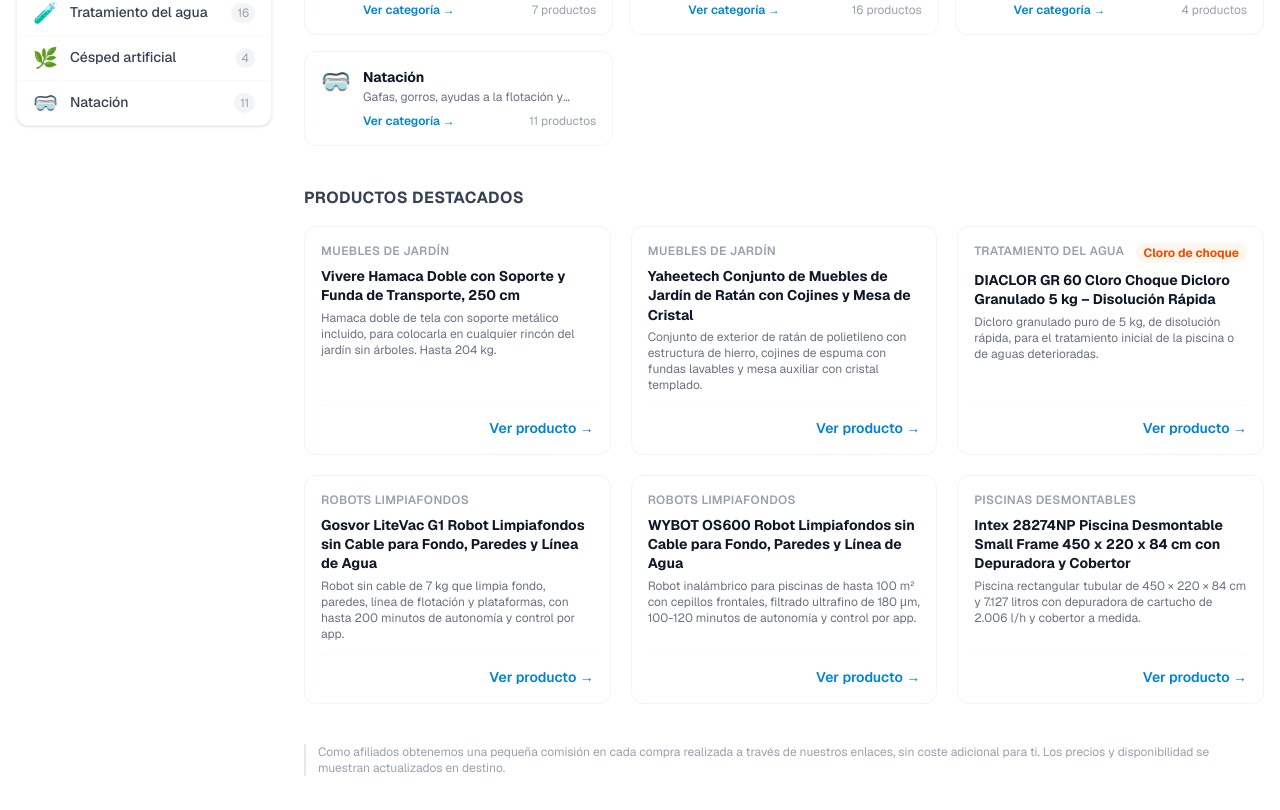
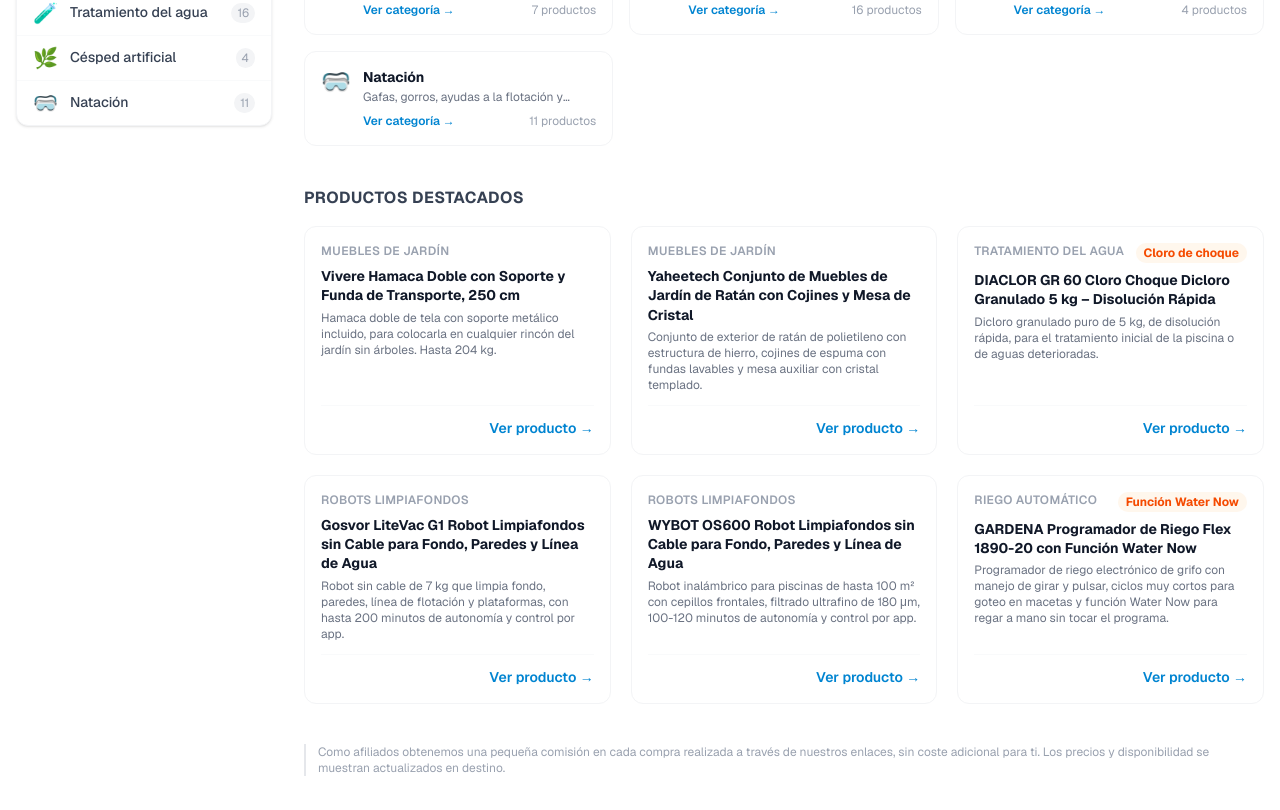
Before and after one commit to mktweb360/guiadelpiscina, a Next.js app: page /tienda in a window 1280 px wide. Shown: the part 512-1322 px from the top of the page. Built offline with nearby package versions, Linux system fonts and the light colour scheme.

Commit message:
Stock de Amazon 27/10: Ultra XTR 549x274 sin compra (unavailable); Small Frame 450x220 vuelve a la 28273NP (B000XO2RV8) y la depuradora 26644 pasa a 26644FR (B07NDR496D)

```diff
--- a/data/products.ts
+++ b/data/products.ts
@@ -63,8 +63,9 @@
   },
   {
     slug: "intex-26644-depuradora-arena",
-    name: "INTEX 26644 Krystal Clear Depuradora Arena 4.000 L/h",
-    asin: "B099F9MQG4",
+    // 27/10/2026: B099F9MQG4 sin compra; se cambia por la misma depuradora en su referencia 26644FR (B07NDR496D), vendida por Yeppon.
+    name: "INTEX 26644FR Krystal Clear Depuradora Arena 4.000 L/h",
+    asin: "B07NDR496D",
     image: "/images/products/intex-26644-depuradora-arena.jpg",
     category: "Depuradoras",
     categorySlug: "depuradoras",
@@ -75,8 +76,8 @@
     reviewCount: 1850,
     shortDescription: "Depuradora de arena compacta para piscinas de hasta 29.100 L con panel digital y skimmer de superficie.",
     fullDescription: "La INTEX 26644 es la opción perfecta para piscinas desmontables de tamaño medio. Con un caudal de 4.000 L/h y depósito de 12 kg de arena, incluye panel digital con ciclos programables de 1 a 12 horas. Compatible con piscinas Easy Set, Metal Frame y Prism Frame con conexiones de 38 mm.",
-    pros: ["Ideal para piscinas hasta 29.100 L", "Programación de 1 a 12 horas", "Prefiltro exterior incluido", "6 modos de funcionamiento", "Precio competitivo"],
-    cons: ["Arena no incluida", "No apta para piscinas grandes"],
+    pros: ["Ideal para piscinas hasta 29.100 L", "Programación de 1 a 12 horas", "Prefiltro exterior incluido", "6 modos de funcionamiento", "Adaptadores de 32 y 38 mm incluidos"],
+    cons: ["Arena no incluida", "No apta para piscinas grandes", "Vendida por un tercero (Yeppon)"],
     specs: { "Caudal": "4.000 L/h", "Piscinas hasta": "29.100 L", "Potencia": "0,25 HP", "Capacidad depósito": "12 kg arena sílice", "Funciones": "6", "Programador": "1-12h" },
     badge: "Relación calidad-precio",
   },
@@ -320,6 +321,7 @@
     slug: "intex-ultra-xtr-549x274-depuradora",
     name: "Intex 26356NP Piscina Ultra XTR Frame 549x274x132 cm con Depuradora",
     asin: "B0B3QQ2S34",
+    unavailable: "2026-10-27",
     image: "/images/products/intex-ultra-xtr-549x274-depuradora.jpg",
     category: "Piscinas desmontables",
     categorySlug: "piscinas-desmontables",
@@ -1034,22 +1036,21 @@
   },
   {
     slug: "intex-28273np-piscina-small-frame-450x220",
-    // 18/10/2026: B000XO2RV8 (28273NP, solo piscina) sin compra en Amazon.es; se cambia por el set vigente de la misma piscina Small Frame 450 × 220 × 84 cm
-    // (28274NP, con depuradora de cartucho) + cobertor Intex 28039, vendido por Amazon.
-    name: "Intex 28274NP Piscina Desmontable Small Frame 450 x 220 x 84 cm con Depuradora y Cobertor",
-    asin: "B0B6C2TK4Y",
+    // 27/10/2026: el set 28274NP (B0B6C2TK4Y) se queda sin compra y vuelve la 28273NP solo piscina (B000XO2RV8), vendida por Amore Animale Shop.
+    name: "Intex 28273NP Piscina Desmontable Small Frame 450 x 220 x 84 cm",
+    asin: "B000XO2RV8",
     category: "Piscinas desmontables",
     categorySlug: "piscinas-desmontables",
     categoryName: "Piscinas desmontables",
     price: "Consultar precio",
-    priceMin: 173,
-    rating: 4.6,
-    reviewCount: 13,
-    shortDescription: "Piscina rectangular tubular de 450 × 220 × 84 cm y 7.127 litros con depuradora de cartucho de 2.006 l/h y cobertor a medida.",
-    fullDescription: "Piscina rectangular desmontable de la gama Small Frame de Intex: 450 × 220 × 84 cm y 7.127 litros, recomendada para hasta 8 personas mayores de 6 años. La estructura es de barras de acero con acabado epoxi antióxido por dentro y por fuera, con juntas en T, y se monta en unos 30 minutos. La lona tiene 3 capas de PVC-poliéster y las conexiones son de 32 mm. Este set incluye una depuradora de cartucho de 2.006 l/h con filtro tipo A y sistema Hydro Aeration, y el cobertor Intex 28039 de vinilo de 0,18 mm (460 × 226 cm, con orificios de drenaje y cuerda de sujeción).",
-    pros: ["Vendida y enviada por Amazon","Tamaño familiar: 7.127 litros","Incluye depuradora de cartucho y cobertor","Montaje en unos 30 minutos","Lona de 3 capas"],
-    cons: ["La depuradora de cartucho exige limpiar y cambiar el filtro a menudo","84 cm de profundidad: para baño y juego, no para nadar","Escalera y tapiz de suelo no figuran en el set: cómpralos aparte"],
-    specs: { "Medidas": "450 × 220 × 84 cm", "Capacidad": "7.127 litros", "Depuradora": "Cartucho tipo A, 2.006 l/h", "Incluye": "Cobertor Intex 28039", "Conexiones": "32 mm" },
+    priceMin: 217,
+    rating: 4.5,
+    reviewCount: 49862,
+    shortDescription: "Piscina rectangular tubular de 450 × 220 × 84 cm y 7.127 litros, sin depuradora, con conexiones de 32 mm.",
+    fullDescription: "Piscina rectangular desmontable de la gama Small Frame de Intex: 450 × 220 × 84 cm y 7.127 litros, para 5 personas mayores de 6 años según el fabricante. La estructura es de piezas de acero con epoxi antióxido y se monta en unos 30 minutos. La lona es tricapa Super-Tough y tiene tapón de vaciado conectable a una manguera. Esta referencia no incluye depuradora: trae conexiones de 32 mm para instalar una aparte.",
+    pros: ["Tamaño familiar: 7.127 litros", "Montaje en unos 30 minutos", "Lona tricapa con tapón de vaciado para manguera", "Conexiones de 32 mm para elegir la depuradora"],
+    cons: ["No incluye depuradora: hay que comprarla aparte", "84 cm de profundidad: para baño y juego, no para nadar", "Vendida por un tercero (Amore Animale Shop)"],
+    specs: { "Medidas": "450 × 220 × 84 cm", "Capacidad": "7.127 litros", "Depuradora": "No incluida", "Conexiones": "32 mm", "Estructura": "Acero con epoxi antióxido" },
   },
   {
     slug: "intex-28272np-piscina-small-frame-300x200",
```
